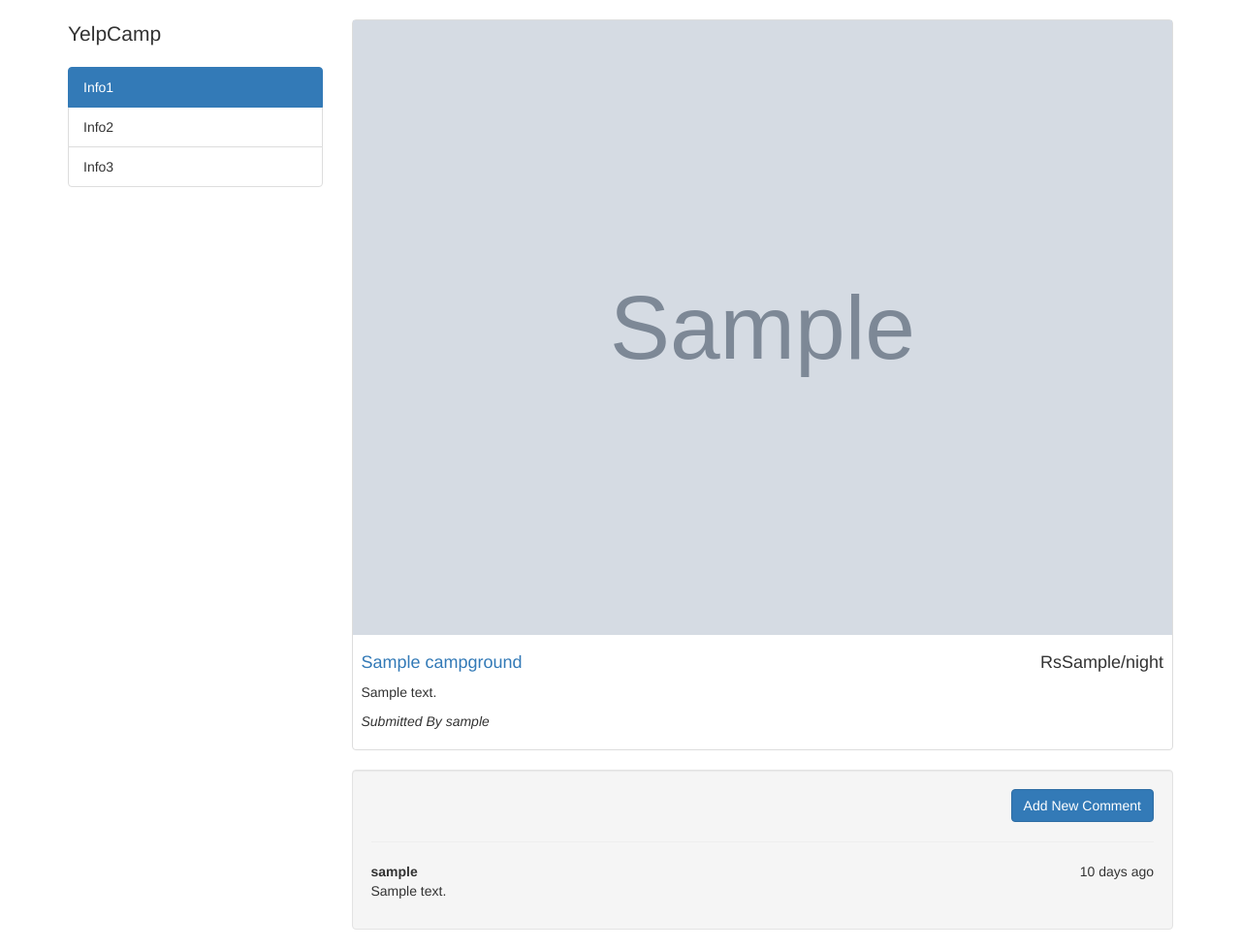
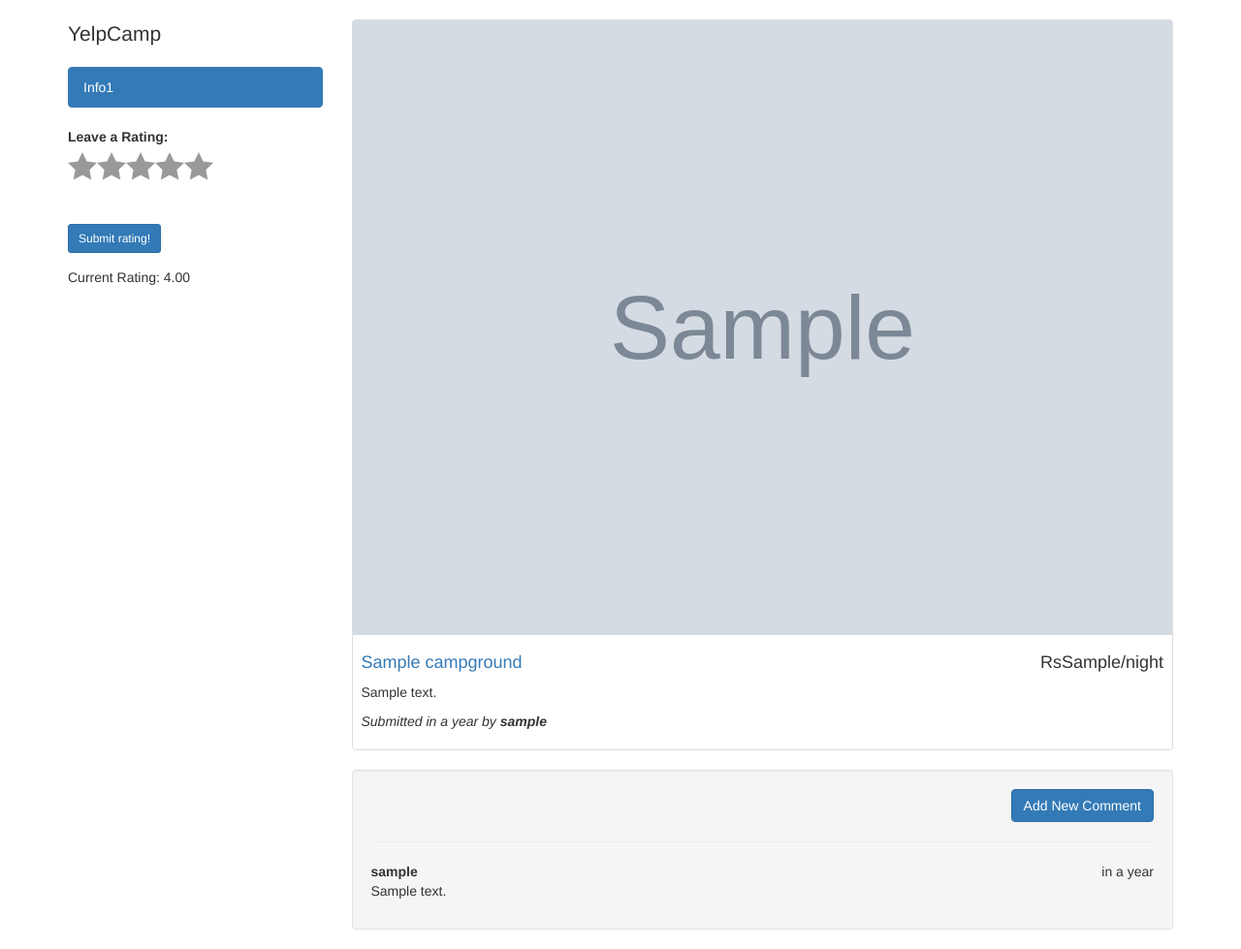
Before and after one commit to ankit875/Water-Campsite, a Node server app: page /campgrounds/600000000000000000000001 in a window 1280 px wide. Shown: the part 52-1031 px from the top of the page at 97% size. Run offline with Node 20, Linux system fonts and the light colour scheme; tables that the repository leaves empty hold one stand-in row (values such as "Sample post"); grey boxes marked "Sample" are stand-in pictures; some libraries are stand-ins or nearby versions.

Commit message:
update app myapp

```diff
--- a/app.js
+++ b/app.js
@@ -11,12 +11,14 @@ var express     = require("express"),
     User        = require("./models/user"),
     seedDb      = require("./seeds")
 
-
+//requiring routes
 var campgroundRoutes   = require("./routes/campgrounds"),
     authRoutes         = require("./routes/index"),
+    ratingRoutes       = require("./routes/ratings"),
     commentRoutes      = require("./routes/comments")
 
 mongoose.connect("mongodb://Ankit:ank875@ds253831.mlab.com:53831/yelpcamp");
+
 app.use(bodyParser.urlencoded({extended: true}));
 app.set("view engine", "ejs")
 app.use(flash());
@@ -24,6 +26,9 @@ app.use(express.static(__dirname+ "/public"));
 app.use(methodOverride("_method"));
 
 //seedDb(); //Seed the database
+
+//require moments
+app.locals.moment= require('moment')
 
 //Passport Configuration
 app.use(require("express-session")({
@@ -37,15 +42,17 @@ app.use(passport.session());
 passport.use(new LocalStrategy(User.authenticate()));
 passport.serializeUser(User.serializeUser())
 passport.deserializeUser(User.deserializeUser());
+
 app.use(function(req, res, next){
     res.locals.currentUser  = req.user
     res.locals.error        = req.flash("error")
     res.locals.success      = req.flash("success")
-    next()
+    next();
 })
 
 app.use( "/campgrounds",campgroundRoutes);
 app.use("/campgrounds/:id/comments",commentRoutes);
+app.use("/campgrounds/:id/ratings", ratingRoutes);
 app.use("/",authRoutes);
 
 app.listen(process.env.PORT, process.env.IP, function(){
--- a/models/comment.js
+++ b/models/comment.js
@@ -2,6 +2,7 @@ var mongoose= require("mongoose")
 
 var commentSchema= new mongoose.Schema({
     text: String,
+    createdAt: { type: Date, default: Date.now },
     author: {
         id: {
             type: mongoose.Schema.Types.ObjectId,
--- a/package.json
+++ b/package.json
@@ -7,7 +7,7 @@
     "test": "echo \"Error: no test specified\" && exit 1",
     "start": "node app.js"
   },
-  "author": "",
+  "author": "Ankit Agrawal",
   "license": "ISC",
   "dependencies": {
     "body-parser": "^1.18.3",
@@ -16,6 +16,7 @@
     "express": "^4.16.3",
     "express-session": "^1.15.6",
     "method-override": "^3.0.0",
+    "moment": "^2.22.2",
     "mongoose": "^5.2.3",
     "npm": "^6.2.0",
     "passport": "^0.4.0",
--- a/public/stylesheets/main.css
+++ b/public/stylesheets/main.css
@@ -12,3 +12,6 @@
 #delete-form{
     display: inline;
 }
+.starability-basic{
+    min-height: 0;
+}
--- /dev/null
+++ b/public/stylesheets/starability-basic.min.css
@@ -0,0 +1,41 @@
+.starability-basic{
+    display:block;
+    position:relative;
+    width:150px;
+    min-height:60px;
+    padding:0;
+    border:none
+}
+.starability-basic>input{
+    position:absolute;
+    margin-right:-100%;
+    opacity:0
+}
+.starability-basic>input:checked~label,
+.starability-basic>input:focus~label,
+.starability-basic>input:hover~label{
+    background-position:0 -30px
+}
+.starability-basic>input:focus+label{
+    outline:1px dotted #999
+}
+.starability-basic>label{
+    position:relative;
+    display:inline-block;
+    float:right;
+    width:30px;
+    height:30px;
+    color:transparent;
+    cursor:pointer;
+    background-image:url("../starability-images/icons.png");
+    background-repeat:no-repeat
+}
+@media
+screen and (-webkit-min-device-pixel-ratio:2),
+screen and (min-resolution:192dpi){
+    .starability-basic>label
+    {
+        background-image:url(../starability-images/icons@2x.png);
+        background-size:30px auto
+    }
+}
--- a/routes/campgrounds.js
+++ b/routes/campgrounds.js
@@ -16,6 +16,7 @@ router.get("/", function(req, res){
 
 })
 
+//Create add new campground to DB
 router.post("/",middleware.isloggedIn, function(req, res){
     var name= req.body.name;
     var price= req.body.price;
@@ -26,6 +27,7 @@ router.post("/",middleware.isloggedIn, function(req, res){
         username: req.user.username
     }
     var newCampground= {name: name, price:price, image: image, description: desc,author:author}
+    //Create a new campground and save to DB
     Campground.create(newCampground, function(err, newlycreated){
         if(err){
             console.log(err)
@@ -37,18 +39,33 @@ router.post("/",middleware.isloggedIn, function(req, res){
     });
 });
 
+//Show Form to create new campground
 router.get("/new",middleware.isloggedIn, function(req, res){
     res.render("campgrounds/new")
 })
 
+//Show more info about one campground
 router.get("/:id", function(req, res){
 
-    Campground.findById(req.params.id).populate("comments").exec(function(err, foundCampground){
+    Campground.findById(req.params.id).populate("comments").populate("ratings").exec(function(err, foundCampground){
         if(err){
             console.log(err)
         }
         else{
-            console.log(foundCampground)
+            if(foundCampground.ratings.length > 0){
+                var ratings =[];
+                var length= foundCampground.ratings.length;
+                foundCampground.ratings.forEach(function(rating){
+                    ratings.push(rating.rating)
+                });
+            var rating = ratings.reduce(function(total, element){
+                return total + element;
+            })
+            foundCampground.rating = rating / length;
+            foundCampground.save()
+            }
+            console.log("Ratings", foundCampground.ratings)
+            console.log("Rating", foundCampground.rating)
             res.render("campgrounds/show", {campground: foundCampground})
         }
     })
--- a/views/campgrounds/edit.ejs
+++ b/views/campgrounds/edit.ejs
@@ -8,7 +8,7 @@
                     <input class="form-control" type="text" name="campground[name]" value="<%= campground.name %>">
                 </div>
                 <div class="form-group">
-                    <input class="form-control" type="price" name="campground[pric]" value="<%= campground.price %>" min="10.00" step="10.00">
+                    <input class="form-control" type="price" name="campground[price]" value="<%= campground.price %>" min="10.00" step="10.00">
                 </div>
                 <div class="form-group">
                     <input class="form-control" type="text" name="campground[image]" value="<%= campground.image %>">
--- a/views/campgrounds/show.ejs
+++ b/views/campgrounds/show.ejs
@@ -5,10 +5,32 @@
             <p class="lead">YelpCamp</p>
             <div class="list-group">
                 <li class="list-group-item active">Info1</li>
-                <li class="list-group-item">Info2</li>
-                <li class="list-group-item">Info3</li>
+            </div>
+            <form action="/campgrounds/<%= campground._id %>/ratings" method="POST">
+                <div class="form-group">
+                    <label for="rating">Leave a Rating:</label>
+                    <fieldset class="starability-basic form-group" id="rating">
+                    <input type="radio" id="first-rate5" name="rating[rating]" value="5" />
+                    <label for="first-rate5" title="Amazing">5 stars</label>
+                    <input type="radio" id="first-rate4" name="rating[rating]" value="4" />
+                    <label for="first-rate4" title="Very good">4 stars</label>
+                    <input type="radio" id="first-rate3" name="rating[rating]" value="3" />
+                    <label for="first-rate3" title="Average">3 stars</label>
+                    <input type="radio" id="first-rate2" name="rating[rating]" value="2" />
+                    <label for="first-rate2" title="Not good">2 stars</label>
+                    <input type="radio" id="first-rate1" name="rating[rating]" value="1" />
+                    <label for="first-rate1" title="Terrible">1 star</label>
+                    </fieldset>
+                </div>
+                <div class="form-group">
+                    <button class="btn btn-sm btn-primary">Submit rating!</button>
+                </div>
+            </form>
+            <div>
+                Current Rating: <%= campground.rating.toFixed(2) %>
             </div>
         </div>
+
         <div class="col-md-9">
             <div class="thumbnail">
                 <img class="img-responsive" src="<%= campground.image %>" >
@@ -17,7 +39,7 @@
                     <h4><a><%= campground.name %></a></h4>
                     <p><%= campground.description %></p>
                     <p>
-                        <em>Submitted By <%= campground.author.username%></em>
+                        <em>Submitted <%= moment(campground.createdAt).fromNow() %> by <strong><%= campground.author.username%></strong></em>
                     </p>
                     <% if(currentUser && campground.author.id.equals(currentUser._id)){ %>
                     <a class="btn btn-xs btn-warning" href="/campgrounds/<%= campground._id %>/edit">Edit</a>
@@ -36,7 +58,7 @@
                     <div class="row">
                         <div class="col-md-12">
                             <strong><%= comment.author.username %></strong>
-                            <span class="pull-right">10 days ago</span>
+                            <span class="pull-right"><%= moment(comment.createdAt).fromNow() %></span>
                             <p>
                                 <%= comment.text %>
                             </p>
--- a/views/login.ejs
+++ b/views/login.ejs
@@ -5,10 +5,10 @@
         <div style="width: 30%; margin: 25px auto">
             <form action="/login" method="POST">
                 <div class="form-group">
-                    <input class="form-control" type="text" placeholder="username" name="username" placeholder="username">
+                    <input class="form-control" type="text" placeholder="username" name="username">
                 </div>
                 <div class="form-group">
-                    <input class="form-control" type="text" placeholder="password" name="password">
+                    <input class="form-control" type="password" placeholder="password" name="password">
                 </div>
                 <div class="form-group">
                     <button class="btn btn-lg btn-primary btn-block">Submit</button>
--- a/views/partials/header.ejs
+++ b/views/partials/header.ejs
@@ -4,6 +4,7 @@
         <title>YelpCamp</title>
         <link rel="stylesheet" href="https://maxcdn.bootstrapcdn.com/bootstrap/3.3.7/css/bootstrap.min.css" >
         <link rel="stylesheet" href="/stylesheets/main.css">
+        <link rel="stylesheet" href="/stylesheets/starability-basic.min.css">
     </head>
     <body>
     <nav class="navbar navbar-default">
--- a/views/register.ejs
+++ b/views/register.ejs
@@ -1,9 +1,9 @@
 <% include partials/header %>
 <div class="container">
     <div class="row">
-        <h1 style="text-align: center">Login Form</h1>
+        <h1 style="text-align: center">SignUp Form</h1>
         <div style="width: 30%; margin: 25px auto">
-            <form action="/login" method="POST">
+            <form action="/register" method="POST">
                 <div class="form-group">
                     <input class="form-control" type="text" placeholder="username" name="username">
                 </div>
```
Also changed, not shown: middleware/index.js (+17 -1 lines), models/campground.js (+9 -1 lines), models/rating.js (added, +14 -0 lines), routes/ratings.js (added, +32 -0 lines), public/starability-images/icons.png (added), public/starability-images/icons@2x.png (added), 1 other file.
